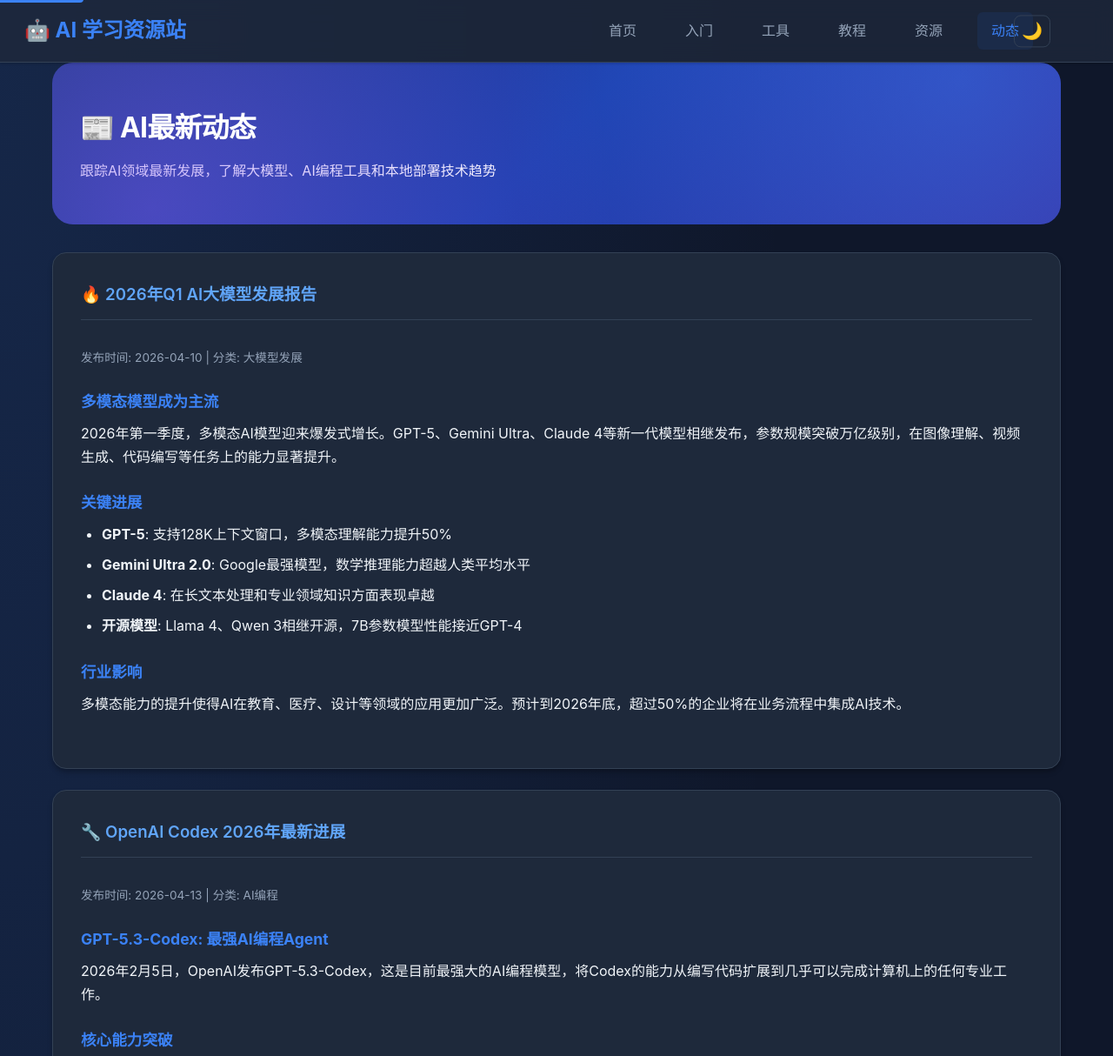
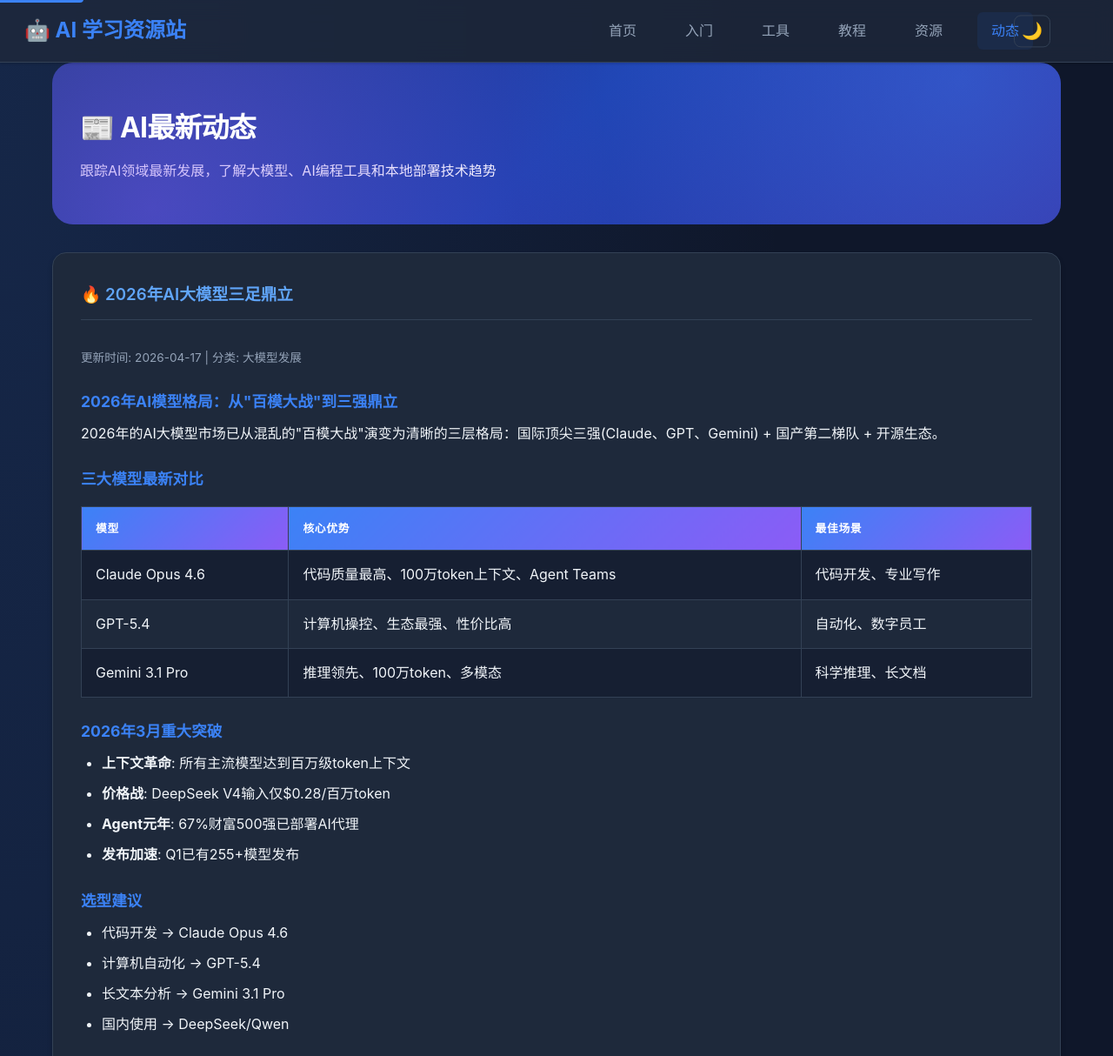
Before and after one commit to zblnly/ai, a website: page pages/ai-news.html in a window 1280 px wide. Shown: the top 1214 px of the page at 87% size. Drawn offline with Linux system fonts and the light colour scheme.

Commit message:
Enrich content: Add AI tutorials and latest model comparisons

```diff
--- a/pages/ai-news.html
+++ b/pages/ai-news.html
@@ -41,22 +41,52 @@
         </div>
 
         <div class="content-section">
-            <h3>🔥 2026年Q1 AI大模型发展报告</h3>
+            <h3>🔥 2026年AI大模型三足鼎立</h3>
             <div class="news-detail">
-                <p class="news-meta">发布时间: 2026-04-10 | 分类: 大模型发展</p>
-                <h4>多模态模型成为主流</h4>
-                <p>2026年第一季度，多模态AI模型迎来爆发式增长。GPT-5、Gemini Ultra、Claude 4等新一代模型相继发布，参数规模突破万亿级别，在图像理解、视频生成、代码编写等任务上的能力显著提升。</p>
+                <p class="news-meta">更新时间: 2026-04-17 | 分类: 大模型发展</p>
 
-                <h4>关键进展</h4>
+                <h4>2026年AI模型格局：从"百模大战"到三强鼎立</h4>
+                <p>2026年的AI大模型市场已从混乱的"百模大战"演变为清晰的三层格局：国际顶尖三强(Claude、GPT、Gemini) + 国产第二梯队 + 开源生态。</p>
+
+                <h4>三大模型最新对比</h4>
+                <table>
+                    <tr>
+                        <th>模型</th>
+                        <th>核心优势</th>
+                        <th>最佳场景</th>
+                    </tr>
+                    <tr>
+                        <td>Claude Opus 4.6</td>
+                        <td>代码质量最高、100万token上下文、Agent Teams</td>
+                        <td>代码开发、专业写作</td>
+                    </tr>
+                    <tr>
+                        <td>GPT-5.4</td>
+                        <td>计算机操控、生态最强、性价比高</td>
+                        <td>自动化、数字员工</td>
+                    </tr>
+                    <tr>
+                        <td>Gemini 3.1 Pro</td>
+                        <td>推理领先、100万token、多模态</td>
+                        <td>科学推理、长文档</td>
+                    </tr>
+                </table>
+
+                <h4>2026年3月重大突破</h4>
                 <ul>
-                    <li><strong>GPT-5</strong>: 支持128K上下文窗口，多模态理解能力提升50%</li>
-                    <li><strong>Gemini Ultra 2.0</strong>: Google最强模型，数学推理能力超越人类平均水平</li>
-                    <li><strong>Claude 4</strong>: 在长文本处理和专业领域知识方面表现卓越</li>
-                    <li><strong>开源模型</strong>: Llama 4、Qwen 3相继开源，7B参数模型性能接近GPT-4</li>
+                    <li><strong>上下文革命</strong>: 所有主流模型达到百万级token上下文</li>
+                    <li><strong>价格战</strong>: DeepSeek V4输入仅$0.28/百万token</li>
+                    <li><strong>Agent元年</strong>: 67%财富500强已部署AI代理</li>
+                    <li><strong>发布加速</strong>: Q1已有255+模型发布</li>
                 </ul>
 
-                <h4>行业影响</h4>
-                <p>多模态能力的提升使得AI在教育、医疗、设计等领域的应用更加广泛。预计到2026年底，超过50%的企业将在业务流程中集成AI技术。</p>
+                <h4>选型建议</h4>
+                <ul>
+                    <li>代码开发 → Claude Opus 4.6</li>
+                    <li>计算机自动化 → GPT-5.4</li>
+                    <li>长文本分析 → Gemini 3.1 Pro</li>
+                    <li>国内使用 → DeepSeek/Qwen</li>
+                </ul>
             </div>
         </div>
 
```
Also changed, not shown: pages/tutorials.html (+43 -0 lines).
